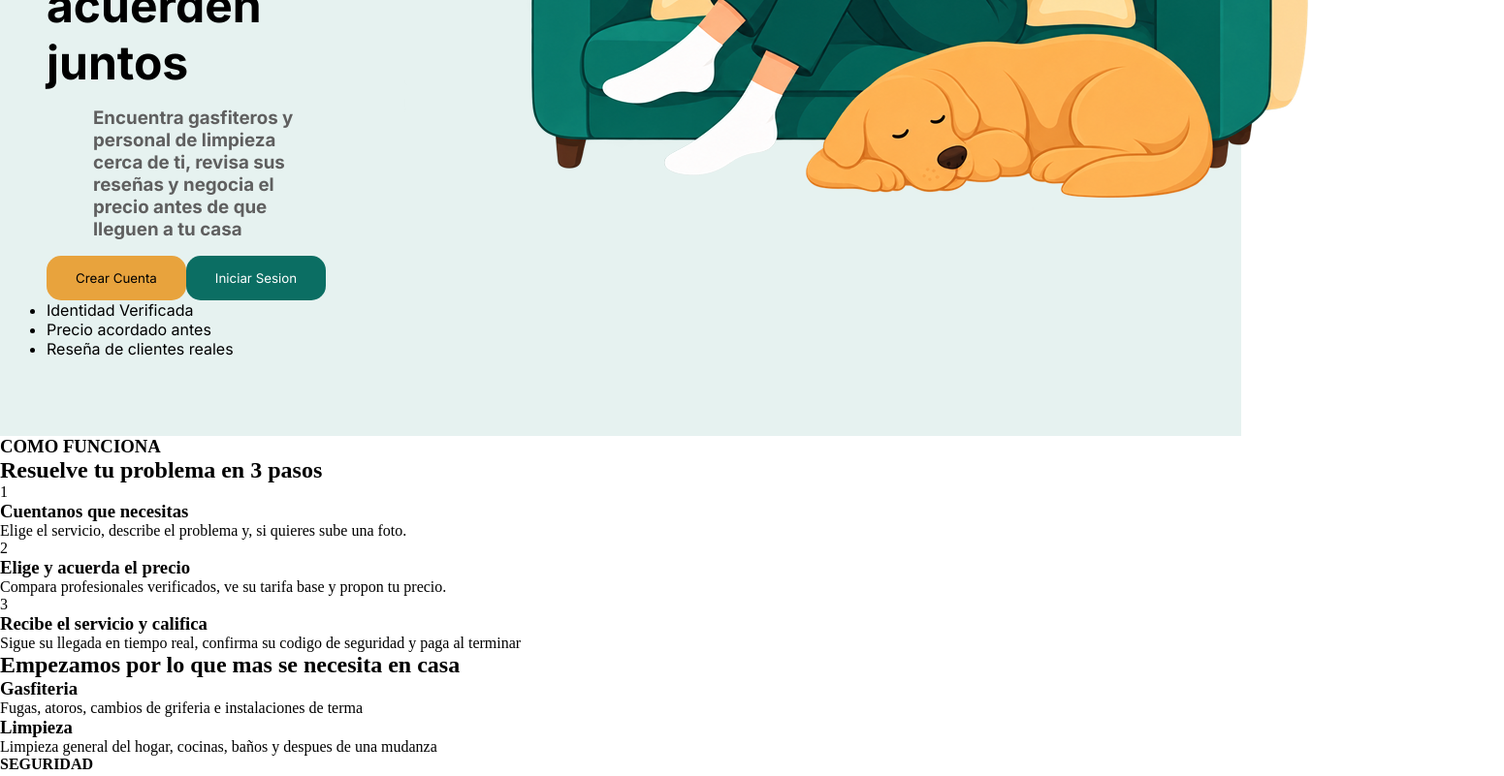
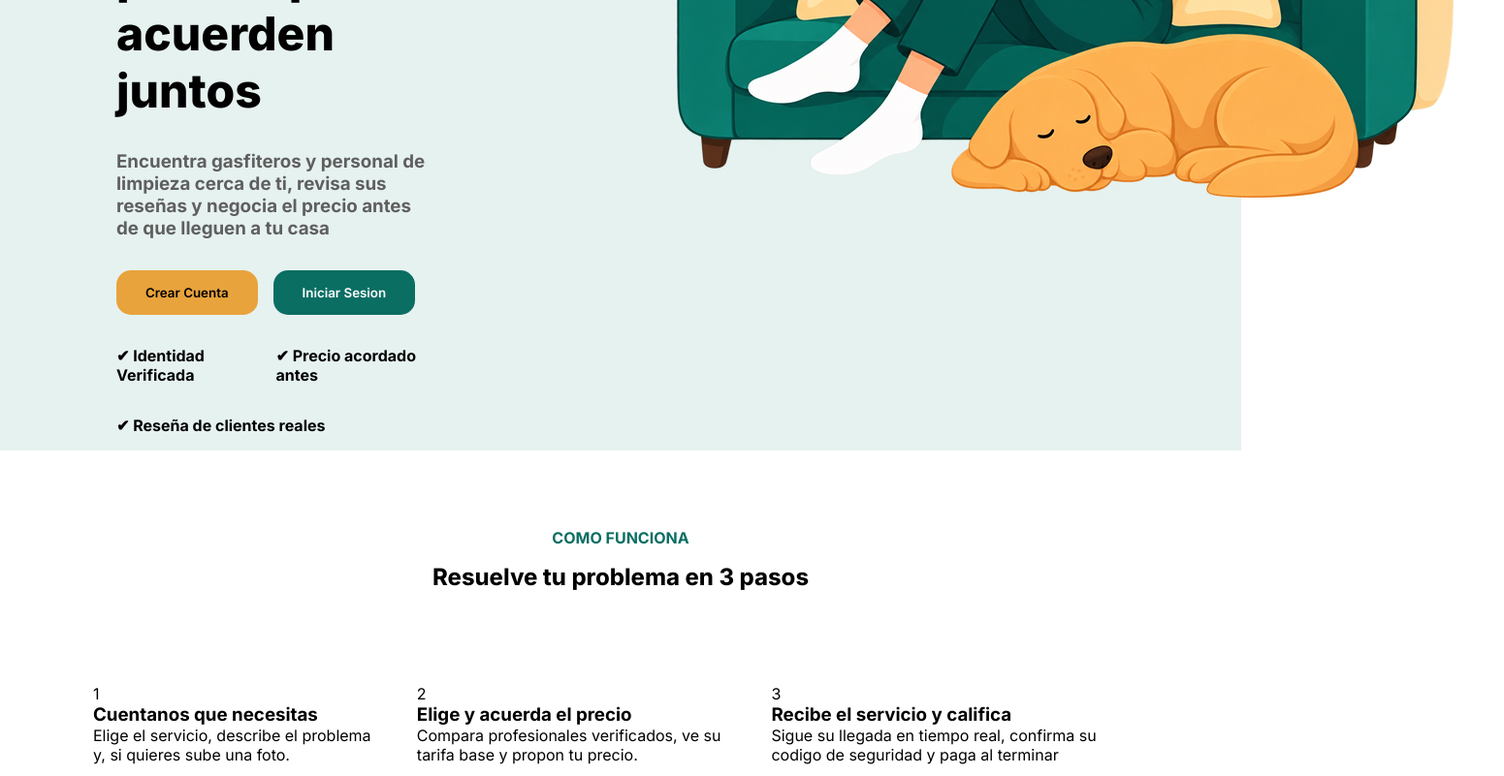
Before and after one commit to dieselLCS/CasaListaIHC, a plain HTML site: page LandingPage/index.html in a window 1280 px wide. Shown: the part 500-1301 px from the top of the page at 97% size, 1551 px wide, since content can reach past the window. Drawn offline with Linux system fonts and the light colour scheme.

Commit message:
avance del 21 de octubre

```diff
--- a/LandingPage/index.html
+++ b/LandingPage/index.html
@@ -38,7 +38,7 @@
         <section class="body1">
             <div class="TextoBody1">
 
-                <h3 class="Frase1">GASFITERIA Y LIMPIEZA EN LIMA</h3>
+                <h4 class="Frase1">GASFITERIA Y LIMPIEZA EN LIMA</h4>
 
                 <h1 class="Frase2">Profesionales verificados para tu hogar, al precio que acuerden juntos</h1>
 
@@ -50,10 +50,13 @@
                     <button class="BtonIniciarSesion">Iniciar Sesion</button>
                 </div>
 
-                <ul>
-                    <li>Identidad Verificada</li>
-                    <li>Precio acordado antes</li>
-                    <li>Reseña de clientes reales</li>
+                <ul class="Checks1">
+                    <li>✔ Identidad Verificada</li>
+                    <li>✔ Precio acordado antes</li>
+                </ul>
+
+                <ul class="Checks2">
+                    <li>✔ Reseña de clientes reales</li>
                 </ul>
             </div>
 
@@ -63,10 +66,10 @@
 
         </section>
 
-        <section>
+        <section class="Body2">
 
-            <h3>COMO FUNCIONA</h3>
-            <h2>Resuelve tu problema en 3 pasos</h2>
+            <h4 class="Body2Frase1">COMO FUNCIONA</h4>
+            <h2 class="Body2Frase2">Resuelve tu problema en 3 pasos</h2>
             <ol>
                 <li class="PasosTarjeta">
                     <span class="PasoNumero">1</span>
@@ -89,7 +92,7 @@
 
         </section>
 
-        <section>
+        <section class="Body3">
 
             <h2>Empezamos por lo que mas se necesita en casa</h2>
 
@@ -130,7 +133,7 @@
             </ul>
         </section>
 
-        <section>
+        <section class="Body5">
             <h3>PARA PROFESIONALES</h3>
             <h2>Consigue mas trabajos y organiza mejor tu dia</h2>
             <ul>
--- a/LandingPage/style.css
+++ b/LandingPage/style.css
@@ -3,6 +3,8 @@
     margin: 0;
     padding: 0;
     box-sizing: border-box;
+    font-family: "Inter", sans-serif;
+
 }
 
 nav {
@@ -85,6 +87,7 @@ nav {
     border: none;
     border-radius: 15px;
     font-family: "Inter", sans-serif;
+    font-weight: 600;
     padding: 15px 30px;
     cursor: pointer;
     white-space: nowrap;
@@ -96,6 +99,7 @@ nav {
     border: none;
     border-radius: 15px;
     font-family: "Inter", sans-serif;
+    font-weight: 600;
     padding: 15px 30px;
     cursor: pointer;
     white-space: nowrap;
@@ -106,25 +110,28 @@ nav {
     background-color: #E6F2F0;
     display: flex;
 }
-.TextoBody1{
-    padding: 5rem 3rem;
-}
 .Frase1 {
     color: #0B6E63;
-    gap: 3rem 3rem;
+    padding: 6rem 7.5rem 0rem 7.5rem;
 }
 .Frase2 {
     font-size: 3rem;
-    gap: 3rem 3rem;
+    font-weight:800;
+    padding: 1rem 7.5rem 1rem 7.5rem;
 
 }
 .Frase3 {
     color: #5F5F5F;
-    padding: 1rem 3rem;
+    padding: 1rem 7.5rem 1rem 7.5rem;
 
 }
 .BotonesBody1{
     display: flex;
+    padding: 1rem 7.5rem 1rem 7.5rem;
+    align-items: center;
+    gap: 1rem;
+    flex-shrink: 0;
+
 }
 .BtonCrearCuenta {
     background-color: #E8A33D;
@@ -132,6 +139,7 @@ nav {
     border: none;
     border-radius: 15px;
     font-family: "Inter", sans-serif;
+    font-weight: 600;
     padding: 15px 30px;
     cursor: pointer;
     white-space: nowrap;
@@ -143,7 +151,52 @@ nav {
     border: none;
     border-radius: 15px;
     font-family: "Inter", sans-serif;
+    font-weight: 600;
     padding: 15px 30px;
     cursor: pointer;
     white-space: nowrap;
 }
+.Checks1{
+    display: flex;
+    padding: 1rem 7.5rem 1rem 7.5rem;
+    align-items: center;
+    gap: 1rem;
+    list-style-type: none;
+    font-weight: 700;
+}
+.Checks2{
+    padding: 1rem 7.5rem 1rem 7.5rem;
+    align-items: center;
+    list-style-type: none;
+    font-weight: 700;
+
+}
+.ImagenLandingPage1{
+    justify-content: flex-end;
+}
+.Body2{
+    background-color: white;
+}
+.Body2Frase1{
+    text-align: center;
+    color: #0B6E63;
+    padding: 5rem 0rem 1rem 0rem;
+}
+.Body2Frase2{
+    text-align: center;
+    font-weight: 750;
+}
+.Body2 ol{
+    display: flex;
+    list-style-type: none;
+    padding: 6rem;
+    align-items: center;
+    gap: 2rem;
+
+}
+.Body3{
+    background-color: #F4F4F4;
+}
+.Body5{
+    background-color: #0B6E63;
+}
```
